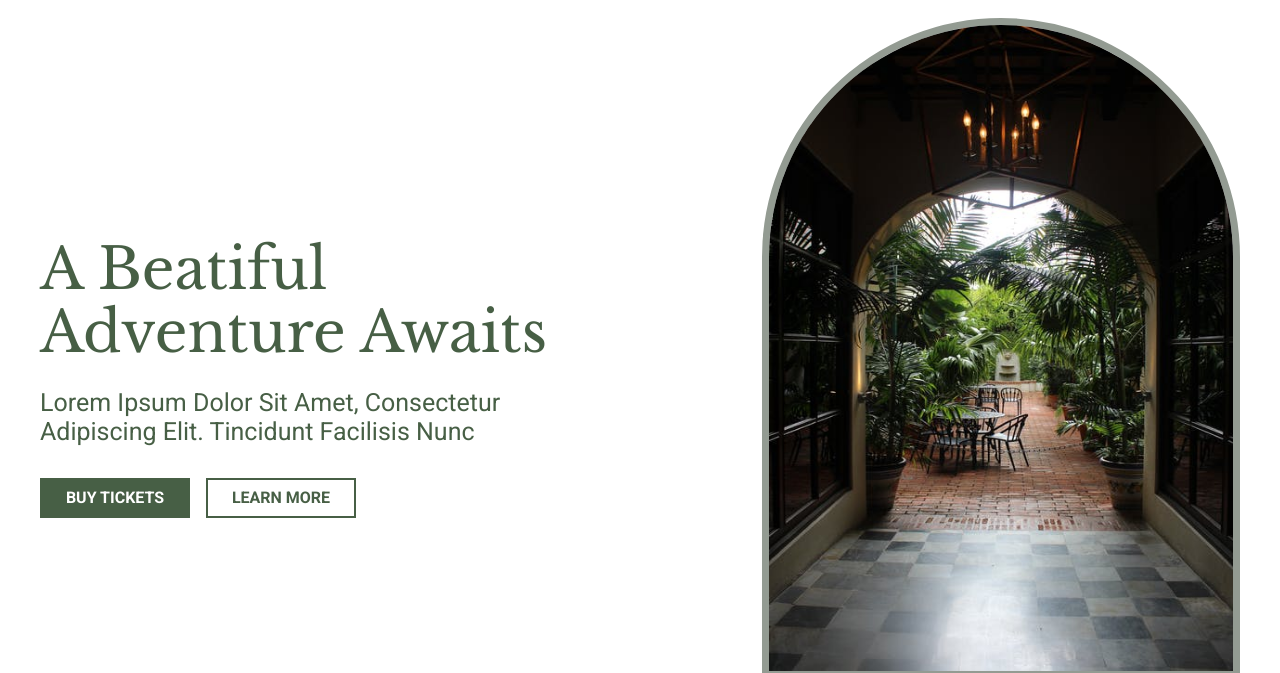
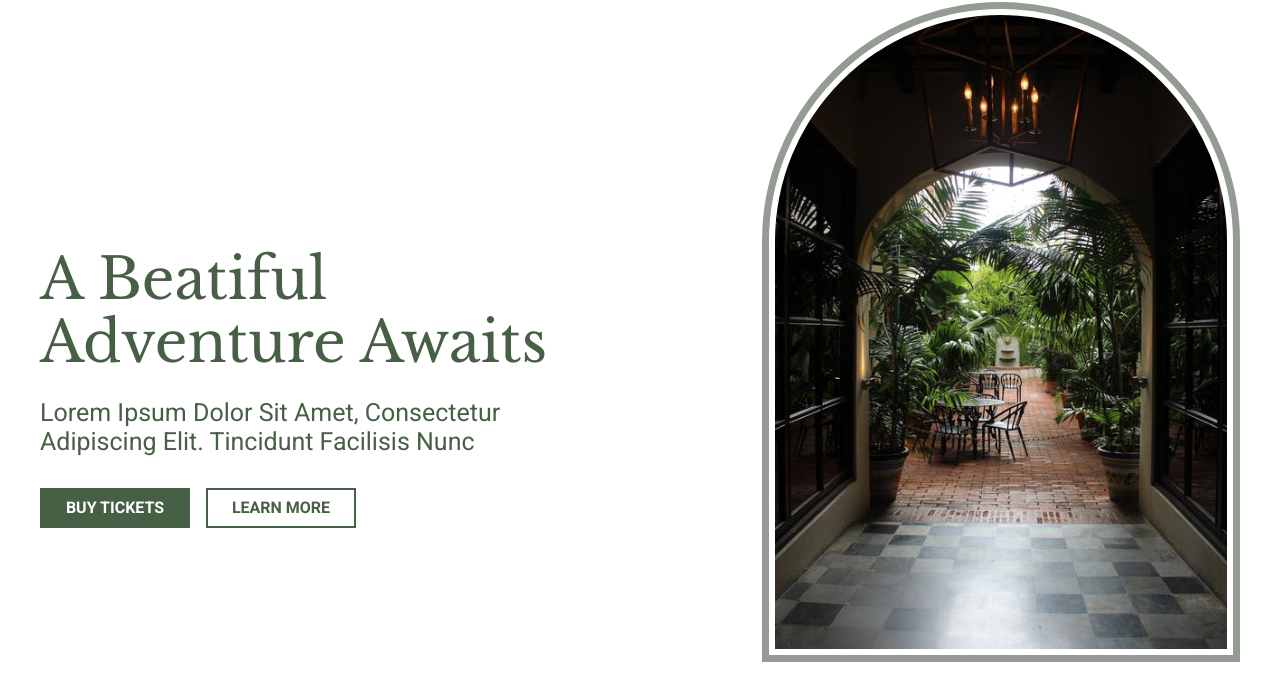
Before and after one commit to wqrvsf/botanical__203-11, a plain HTML site: page index.html in a window 1280 px wide. Shown: the part 131-804 px from the top of the page. Drawn offline with nearby package versions, Linux system fonts and the light colour scheme.

Commit message:
Завершение

```diff
--- a/css/style.css
+++ b/css/style.css
@@ -66,6 +66,7 @@ a {
     text-transform: uppercase;
 }
 
+
 .nav__item {
     margin-right: 40px;
     margin-top: 30px;
@@ -106,24 +107,17 @@ a {
 
 .hero__img {
     border-radius: 500px 500px 0px 0px;
-    border: 7px solid #939b92;
-    margin-top: -500px;
-    width: 478px;
-    height: 660px;
+    width: 100%;
+    height: 100%;
+    object-fit: cover;
 }
 
 .title {
     color: #475F45;
 }
 
-.hero__img-block {
-    display: flex;
-    justify-content: flex-end;
-}
-
 .hero__info-content {
     margin-top: 246px;
-    width: 1000px;
 }
 
 .hero__desc {
@@ -133,6 +127,24 @@ a {
     text-transform: capitalize;
     margin-bottom: 32px;
 
+}
+
+.hero__content {
+    display: flex;
+    justify-content: space-between;
+    padding-top: 10px;
+}
+
+.hero__img-block {
+
+}
+
+.hero__img-wrap {
+    width: 478px;
+    height: 660px;
+    padding: 6px;
+    border: 7px solid #939b92;
+    border-radius: 500px 500px 0px 0px;
 }
 
 .hero__btns {
```
Also changed, not shown: 1 other file.
